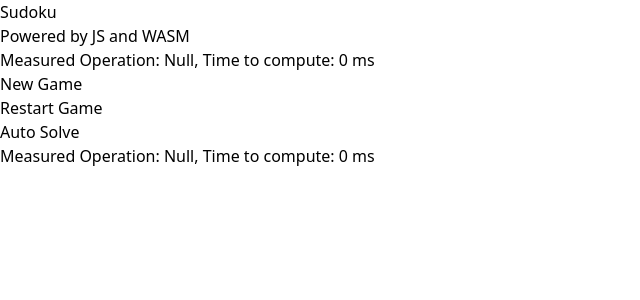
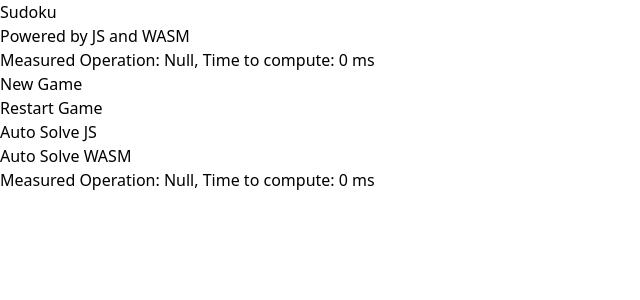
Before and after one commit to z1x1an9/WASM-Sudoku, a React (Vite) app: page / in a window 1280 px wide. Shown: the top 300 px of the page, without its empty margins (0-640 px from the left). Built offline with nearby package versions, Linux system fonts and the light colour scheme.

Commit message:
Add UI switcher for js and wasm solver

```diff
--- a/src/components/Board.tsx
+++ b/src/components/Board.tsx
@@ -23,7 +23,22 @@ export const Board: React.FC<{}> = () => {
         var start = window.performance.now();
         console.log("start", start);
         // const res = autoSolve(boardState);
-        const res = autoSolveRust(boardState).then((res) => {
+        var res = autoSolve(boardState)
+        var end = window.performance.now();
+        console.log("end", end);
+        setBoardState(res);
+        console.log('board state: '+ JSON.stringify(boardState));
+
+        setMeasuredOps({
+          measured_ops: lastOps.last_ops,
+          compute_time: Math.round(end - start),
+        });
+        break;
+      case OpTypes.AUTO_SOLVE_WASM:
+        var start = window.performance.now();
+        console.log("start", start);
+        // const res = autoSolve(boardState);
+        autoSolveRust(boardState).then((res) => {
           var end = window.performance.now();
           console.log("end", end);
           setBoardState(res);
@@ -34,6 +49,9 @@ export const Board: React.FC<{}> = () => {
             compute_time: Math.round(end - start),
           });
         });
+        break;
+      case OpTypes.AUTO_SOLVE_WASM_GC:
+        //TODO add Java with WASM here
         break;
       case OpTypes.HINT_ONE_STEP:
         fillBoard(lastOps.payload);
--- a/src/components/Footer.tsx
+++ b/src/components/Footer.tsx
@@ -22,9 +22,19 @@ export const Footer: React.FC<{}> = () => {
         </div>
         <div className='flex  py-2 justify-center'>
           <button className='px-3 py-2 w-fit border-2 rounded-3xl border-sky-500 text-sky-500 hover:bg-sky-500 hover:text-white' onClick={() => setLastOps({ last_ops: OpTypes.AUTO_SOLVE, payload: [], compute_time: 0, last_pos: [] })}>
-            <span>Auto Solve</span>
+            <span>Auto Solve JS</span>
           </button>
         </div>
+        <div className='flex  py-2 justify-center'>
+          <button className='px-3 py-2 w-fit border-2 rounded-3xl border-sky-500 text-sky-500 hover:bg-sky-500 hover:text-white' onClick={() => setLastOps({ last_ops: OpTypes.AUTO_SOLVE_WASM, payload: [], compute_time: 0, last_pos: [] })}>
+            <span>Auto Solve WASM</span>
+          </button>
+        </div>
+        {/* <div className='flex  py-2 justify-center'>
+          <button className='px-3 py-2 w-fit border-2 rounded-3xl border-sky-500 text-sky-500 hover:bg-sky-500 hover:text-white' onClick={() => setLastOps({ last_ops: OpTypes.AUTO_SOLVE_WASM_GC, payload: [], compute_time: 0, last_pos: [] })}>
+            <span>Auto Solve WASM-GC</span>
+          </button>
+        </div> */}
       </div>
       <span className='text-xl'>Measured Operation: {measuredOps.measured_ops}, Time to compute: {measuredOps.compute_time} ms</span>
     </div>
--- a/src/constants/OpTypes.ts
+++ b/src/constants/OpTypes.ts
@@ -1,7 +1,9 @@
 export enum OpTypes {
   NEW_GAME = "New Game",
   HINT_ONE_STEP = "Hint One Step",
-  AUTO_SOLVE = "Auto Solve",
+  AUTO_SOLVE = "Auto Solve with JS",
+  AUTO_SOLVE_WASM = "Auto Solve with WASM",
+  AUTO_SOLVE_WASM_GC = "Auto Solve with GC",
   CHECK_MOVE = "Check Move",
   RESTART_GAME = "Restart Game",
   NULL = "Null"
```
Also changed, not shown: 3 other files (tests, documents, lock files or other folders).
